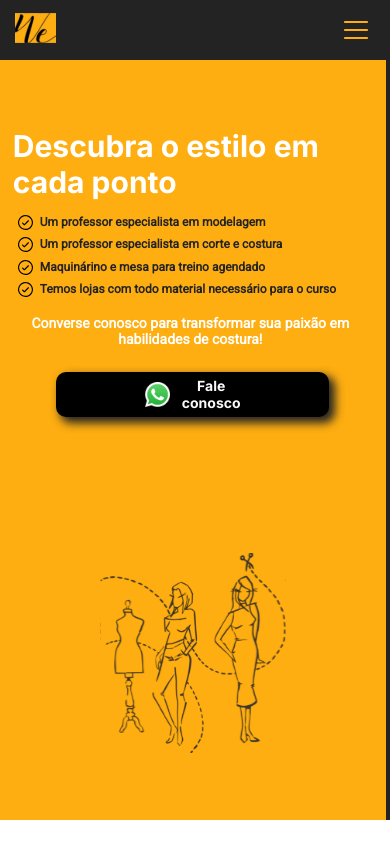
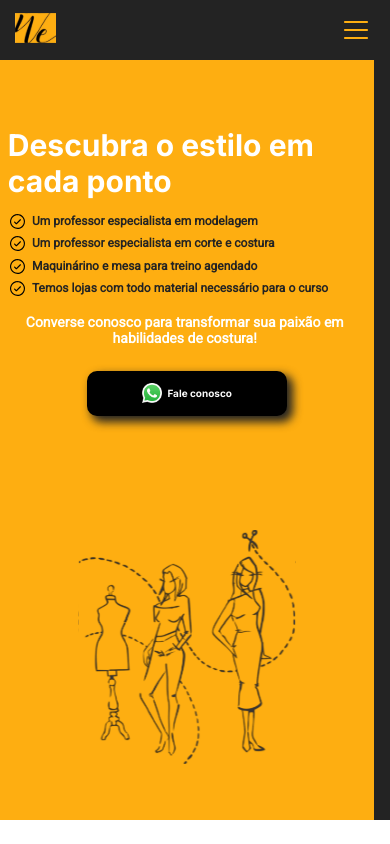
Before and after one commit to eliasacneto/web-wefashion, a React (Vite) app: page / in a window 390 px wide. Shown: the top 844 px of the page. Built offline with nearby package versions, Linux system fonts and the light colour scheme.

Commit message:
feat: benefits mobile

```diff
--- a/src/Components/BenefitsComponent/Benefits/BenefitsMobile.jsx
+++ b/src/Components/BenefitsComponent/Benefits/BenefitsMobile.jsx
@@ -24,7 +24,7 @@ const BenefitsMobile = () => {
 
             <h4 className='benefitsMobile__content-h4'>Converse conosco para transformar sua paixão em habilidades de costura!</h4>
 
-            <button className='btn-whatts'><img src={whattsIcon} alt="" />Fale conosco </button>
+            <button className='btn-whatts'><img src={whattsIcon} alt="" /><p>Fale conosco </p></button>
         </div>
 
         <div className='benefitsMobile__img'>
--- a/src/Components/BenefitsComponent/Benefits/BenefitsMobile.scss
+++ b/src/Components/BenefitsComponent/Benefits/BenefitsMobile.scss
@@ -5,9 +5,8 @@
     justify-content: space-around;
     align-items: center;
     padding-top: 60px;
-    padding-left: 2vw;
-    padding-right: 2vw;
     width: 94.9vw;
+    width: 96vw;
     height: 90vh;
 
 
@@ -16,7 +15,7 @@
             font-family: Inter;
             font-size: 30px;
             color: #FFFFFF;
-            margin: 5px 5px 15px 5px;
+            margin: 15px 0px 15px 2vw;
             text-align: left;
         }
 
@@ -59,24 +58,31 @@
 
     .btn-whatts{
         height: 45px;
-        width: 10px;
+        width: 70vw;
+        max-width: 200px;
         color: #F9F9F9;
         background-color: black;
-        border-radius: 10px;
-        font-family: Inter;
-        font-size: 14px;
-        font-weight: bold;
+
         display: flex;
         justify-content: center;
         align-items: center;
         box-shadow: 5px 5px 10px 1px #232323;
         margin: 0 auto 0 auto;
-        padding: 0 35vw 0 35vw;
+
+
+        p{
+            font-size: 16px;
+            border-radius: 10px;
+            font-family: Inter;
+            font-size: 10px;
+            font-weight: bold;
+            text-align: center;
+        }
 
         img{
-            height: 25px;
-            width: 25px;
-            margin-right: 3vw;
+            height: 20px;
+            width: 20px;
+            margin-right: 5px;
         }
     }
 
@@ -84,8 +90,8 @@
         padding-top: 10px;
 
         img{
-            height: 200px;
-            width: 216px;
+            height: 60vw;
+            width: 60vw;
         }
     }
 
```
